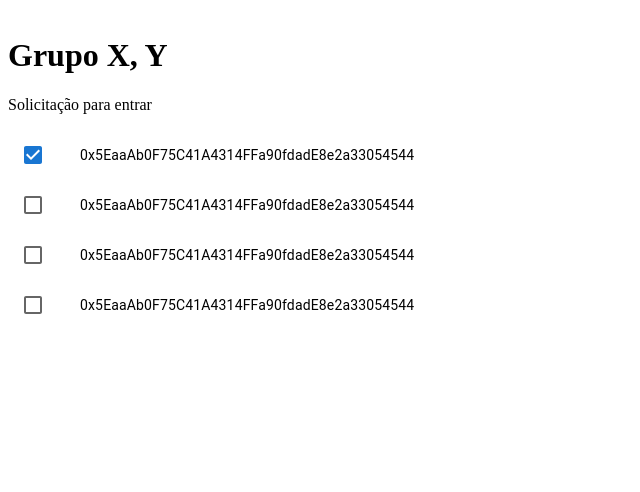
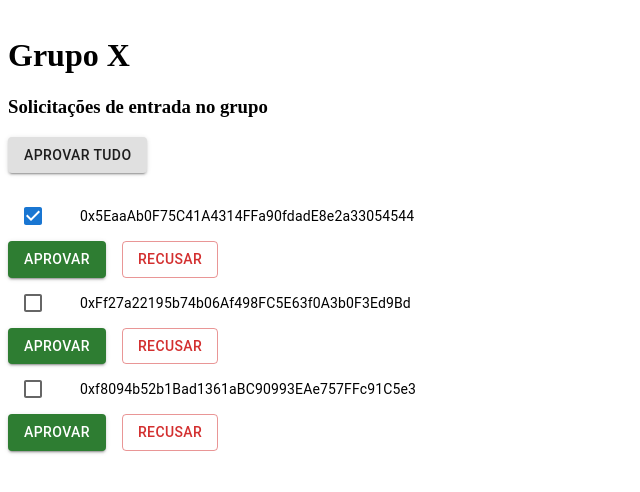
Before and after one commit to 2023M5T4-Inteli/Projeto1, a React (Create React App) app in the folder frontetherchain/: page /CheckboxList in a window 1280 px wide. Shown: the top 492 px of the page, without its empty margins (0-640 px from the left). Built offline with nearby package versions, Linux system fonts and the light colour scheme.

Commit message:
update solicitacaoEntrar
atualização da página solicitacaoEntrar, com a adição de alguns componentes

```diff
--- /dev/null
+++ b/frontetherchain/src/components/approve_decline.jsx
@@ -0,0 +1,17 @@
+import * as React from 'react';
+import Stack from '@mui/material/Stack';
+import Button from '@mui/material/Button';
+
+export default function ApproveDecline() {
+  return (
+    <Stack direction="row" spacing={2}>
+      {/* <Button color="secondary">Secondary</Button> */}
+      <Button variant="contained" color="success">
+        Aprovar
+      </Button>
+      <Button variant="outlined" color="error">
+        Recusar
+      </Button>
+    </Stack>
+  );
+}
--- a/frontetherchain/src/pages/solicitacaoEntrar.jsx
+++ b/frontetherchain/src/pages/solicitacaoEntrar.jsx
@@ -6,7 +6,11 @@ import ListItemIcon from '@mui/material/ListItemIcon';
 import ListItemText from '@mui/material/ListItemText';
 import Checkbox from '@mui/material/Checkbox';
 import IconButton from '@mui/material/IconButton';
-import AssessmentIcon from '@mui/icons-material/Assessment';
+// import AssessmentIcon from '@mui/icons-material/Assessment';
+import ApproveDecline from '../components/approve_decline';
+import { Button } from '@material-ui/core';
+
+
 
 export default function CheckboxList() {
 
@@ -25,42 +29,68 @@ export default function CheckboxList() {
     setChecked(newChecked);
   };
 
+  const wallet_List = [
+    {
+      address:"0x5EaaAb0F75C41A4314FFa90fdadE8e2a33054544",
+      label_Adress:"1"
+    },
+
+    {
+      address:"0xFf27a22195b74b06Af498FC5E63f0A3b0F3Ed9Bd",
+      label_Adress: "2"
+    },
+
+    {
+      address:"0xf8094b52b1Bad1361aBC90993EAe757FFc91C5e3",
+      label_Adress:"3",
+    }
+  ];
+
   return (
     <List sx={{ width: '100%', maxWidth: 360, bgcolor: 'background.paper' }}>
-    <div>
-        <h1>Grupo X, Y</h1>
-        <p>Solicitação para entrar</p>
-  </div>
-      {[0, 1, 2, 3].map((value) => {
-        const labelId = `checkbox-list-label-${value}`;
+    <div >
+        <h1>Grupo X</h1>
+        <h3>Solicitações de entrada no grupo</h3>
+    </div>
+    <Button variant="contained" color="success" onClick={""}>
+      Aprovar Tudo
+    </Button>
+    <br></br>
+    <br></br>
+
+      {wallet_List.map((wallet, index) => {
+        const labelId = `checkbox-list-label-${index}`;
 
 
         return (
-        <div>
 
+        <div alignItems="center" display="flex">
 
           <ListItem
-            key={value}
+            key={index}
             secondaryAction={
-              <IconButton edge="end" aria-label="comments">
-
-              </IconButton>
+              <h6>
+                  {/* Data de solicitação */}
+              </h6>
             }
             disablePadding
           >
-            <ListItemButton role={undefined} onClick={handleToggle(value)} dense>
+            <ListItemButton role={undefined} onClick={handleToggle(index)} dense>
               <ListItemIcon>
                 <Checkbox
                   edge="start"
-                  checked={checked.indexOf(value) !== -1}
+                  checked={checked.indexOf(index) !== -1}
                   tabIndex={-1}
                   disableRipple
-                  inputProps={{ 'aria-labelledby': labelId }}
+                  inputProps={{ 'aria-labelledby': labelId}}
                 />
               </ListItemIcon>
-              <ListItemText id={labelId} primary={`0x5EaaAb0F75C41A4314FFa90fdadE8e2a33054544`} />
+              <ListItemText id={labelId} primary= {wallet.address}
+
+              />
             </ListItemButton>
           </ListItem>
+          <ApproveDecline />
 
         </div>
         );
```
